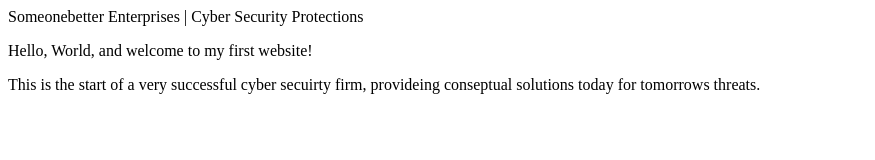
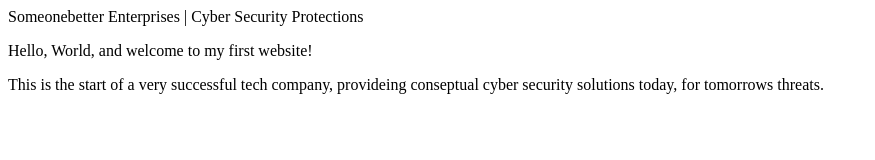
Before and after one commit to someonebetter/someonebetter.github.io, a plain HTML site: page index.html in a window 1280 px wide. Shown: the whole page, without its empty margins (0-875 px from the left). Drawn offline with Linux system fonts and the light colour scheme.

Commit message:
Update index.html

```diff
--- a/index.html
+++ b/index.html
@@ -8,8 +8,8 @@
     </head>
     <body>
        <p>Hello, World, and welcome to my first website!</p>
-       <p>This is the start of a very successful cyber secuirty firm, provideing conseptual solutions
-          today for tomorrows threats.
+       <p>This is the start of a very successful tech company, provideing conseptual cyber security solutions
+          today, for tomorrows threats.
        </p>
     </body>
 </html>
```
